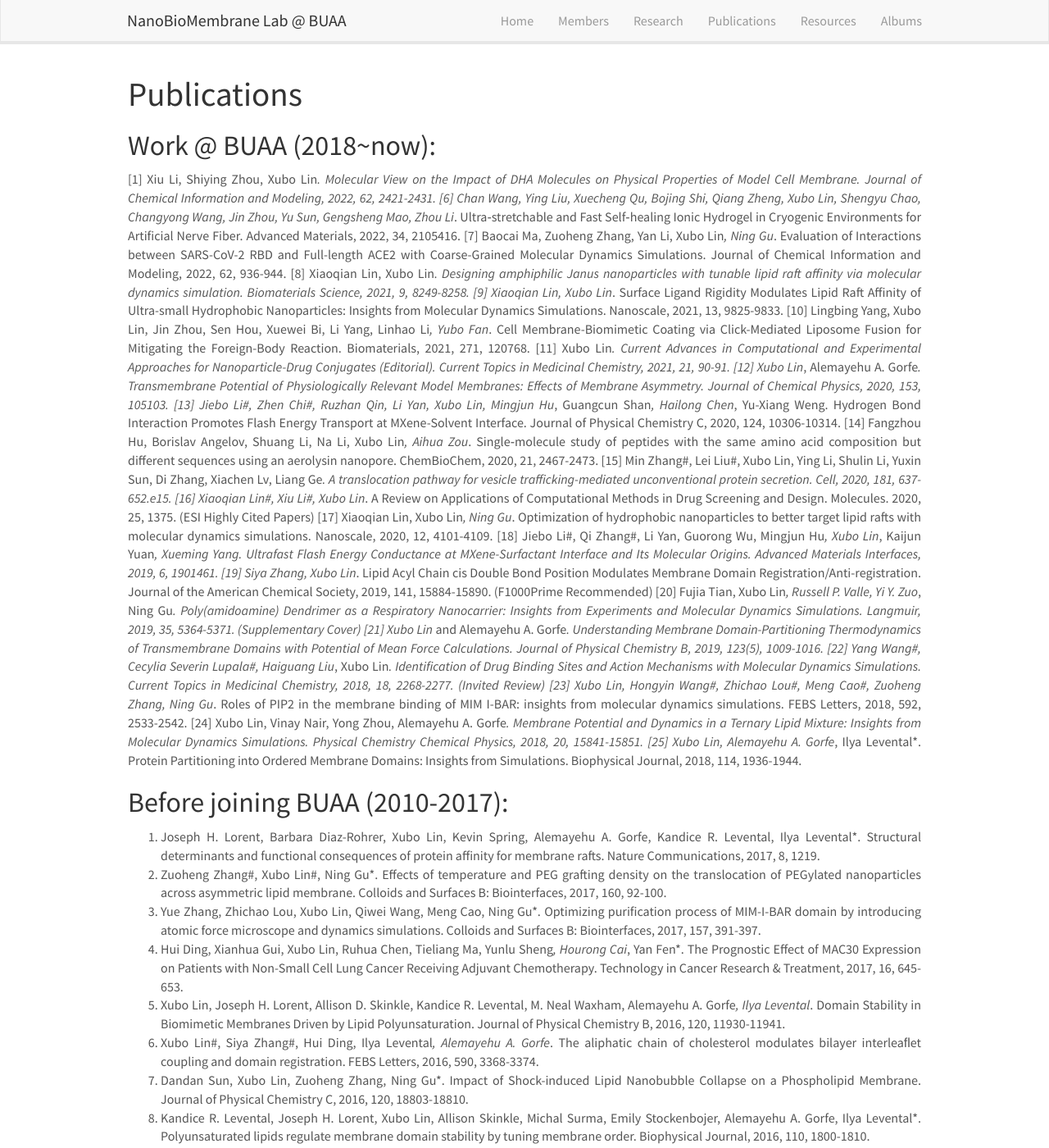
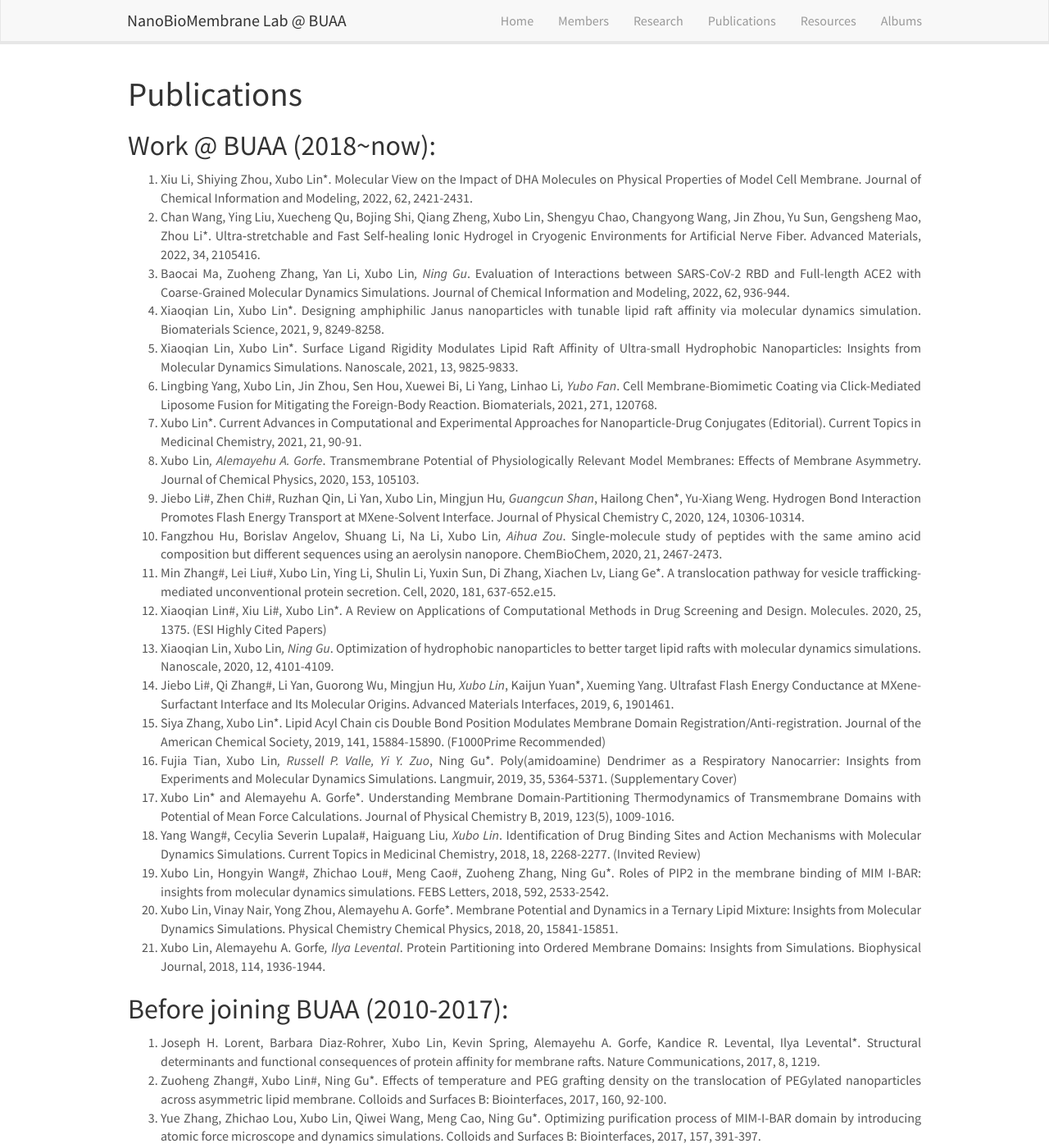
Before and after one commit to linxubo/linxubo.github.io, a Jekyll site: the page built from _pages/publications.md, in a window 1280 px wide and 1400 px high. Shown: the whole window at 82% size. Built offline with Jekyll 4.4.1, drawn with Linux system fonts in a browser that asks for light colours; nearby versions of some CDN libraries; a script that is not in the unit is left out.

Commit message:
Update publications.md

```diff
--- a/_pages/publications.md
+++ b/_pages/publications.md
@@ -8,27 +8,27 @@ permalink: /publications/
 
 # Publications
 ## Work @ BUAA (2018~now):
-[1]	Xiu Li, Shiying Zhou, Xubo Lin*. Molecular View on the Impact of DHA Molecules on Physical Properties of Model Cell Membrane. Journal of Chemical Information and Modeling, 2022, 62, 2421-2431.
-[6]	Chan Wang, Ying Liu, Xuecheng Qu, Bojing Shi, Qiang Zheng, Xubo Lin, Shengyu Chao, Changyong Wang, Jin Zhou, Yu Sun, Gengsheng Mao, Zhou Li*. Ultra‐stretchable and Fast Self‐healing Ionic Hydrogel in Cryogenic Environments for Artificial Nerve Fiber. Advanced Materials, 2022, 34, 2105416.
-[7]	Baocai Ma, Zuoheng Zhang, Yan Li, Xubo Lin*, Ning Gu*. Evaluation of Interactions between SARS-CoV-2 RBD and Full-length ACE2 with Coarse-Grained Molecular Dynamics Simulations. Journal of Chemical Information and Modeling, 2022, 62, 936-944.
-[8]	Xiaoqian Lin, Xubo Lin*. Designing amphiphilic Janus nanoparticles with tunable lipid raft affinity via molecular dynamics simulation. Biomaterials Science, 2021, 9, 8249-8258.
-[9]	Xiaoqian Lin, Xubo Lin*. Surface Ligand Rigidity Modulates Lipid Raft Affinity of Ultra-small Hydrophobic Nanoparticles: Insights from Molecular Dynamics Simulations. Nanoscale, 2021, 13, 9825-9833.
-[10]	Lingbing Yang, Xubo Lin, Jin Zhou, Sen Hou, Xuewei Bi, Li Yang, Linhao Li*, Yubo Fan*. Cell Membrane-Biomimetic Coating via Click-Mediated Liposome Fusion for Mitigating the Foreign-Body Reaction. Biomaterials, 2021, 271, 120768.
-[11]	Xubo Lin*. Current Advances in Computational and Experimental Approaches for Nanoparticle-Drug Conjugates (Editorial). Current Topics in Medicinal Chemistry, 2021, 21, 90-91.
-[12]	Xubo Lin*, Alemayehu A. Gorfe*. Transmembrane Potential of Physiologically Relevant Model Membranes: Effects of Membrane Asymmetry. Journal of Chemical Physics, 2020, 153, 105103.
-[13]	Jiebo Li#, Zhen Chi#, Ruzhan Qin, Li Yan, Xubo Lin, Mingjun Hu*, Guangcun Shan*, Hailong Chen*, Yu-Xiang Weng. Hydrogen Bond Interaction Promotes Flash Energy Transport at MXene-Solvent Interface. Journal of Physical Chemistry C, 2020, 124, 10306-10314.
-[14]	Fangzhou Hu, Borislav Angelov, Shuang Li, Na Li, Xubo Lin*, Aihua Zou*. Single‐molecule study of peptides with the same amino acid composition but different sequences using an aerolysin nanopore. ChemBioChem, 2020, 21, 2467-2473.
-[15]	Min Zhang#, Lei Liu#, Xubo Lin, Ying Li, Shulin Li, Yuxin Sun, Di Zhang, Xiachen Lv, Liang Ge*. A translocation pathway for vesicle trafficking-mediated unconventional protein secretion. Cell, 2020, 181, 637-652.e15.
-[16]	Xiaoqian Lin#, Xiu Li#, Xubo Lin*. A Review on Applications of Computational Methods in Drug Screening and Design. Molecules. 2020, 25, 1375. (ESI Highly Cited Papers)
-[17]	Xiaoqian Lin, Xubo Lin*, Ning Gu*. Optimization of hydrophobic nanoparticles to better target lipid rafts with molecular dynamics simulations. Nanoscale, 2020, 12, 4101-4109.
-[18]	Jiebo Li#, Qi Zhang#, Li Yan, Guorong Wu, Mingjun Hu*, Xubo Lin*, Kaijun Yuan*, Xueming Yang. Ultrafast Flash Energy Conductance at MXene-Surfactant Interface and Its Molecular Origins. Advanced Materials Interfaces, 2019, 6, 1901461.
-[19]	Siya Zhang, Xubo Lin*. Lipid Acyl Chain cis Double Bond Position Modulates Membrane Domain Registration/Anti-registration. Journal of the American Chemical Society, 2019, 141, 15884-15890. (F1000Prime Recommended)
-[20]	Fujia Tian, Xubo Lin*, Russell P. Valle, Yi Y. Zuo*, Ning Gu*. Poly(amidoamine) Dendrimer as a Respiratory Nanocarrier: Insights from Experiments and Molecular Dynamics Simulations. Langmuir, 2019, 35, 5364-5371. (Supplementary Cover)
-[21]	Xubo Lin* and Alemayehu A. Gorfe*. Understanding Membrane Domain-Partitioning Thermodynamics of Transmembrane Domains with Potential of Mean Force Calculations. Journal of Physical Chemistry B, 2019, 123(5), 1009-1016.
-[22]	Yang Wang#, Cecylia Severin Lupala#, Haiguang Liu*, Xubo Lin*. Identification of Drug Binding Sites and Action Mechanisms with Molecular Dynamics Simulations. Current Topics in Medicinal Chemistry, 2018, 18, 2268-2277. (Invited Review)
-[23]	Xubo Lin, Hongyin Wang#, Zhichao Lou#, Meng Cao#, Zuoheng Zhang, Ning Gu*. Roles of PIP2 in the membrane binding of MIM I-BAR: insights from molecular dynamics simulations. FEBS Letters, 2018, 592, 2533-2542.
-[24]	Xubo Lin, Vinay Nair, Yong Zhou, Alemayehu A. Gorfe*. Membrane Potential and Dynamics in a Ternary Lipid Mixture: Insights from Molecular Dynamics Simulations. Physical Chemistry Chemical Physics, 2018, 20, 15841-15851.
-[25]	Xubo Lin, Alemayehu A. Gorfe*, Ilya Levental*. Protein Partitioning into Ordered Membrane Domains: Insights from Simulations. Biophysical Journal, 2018, 114, 1936-1944.
+41.	Xiu Li, Shiying Zhou, Xubo Lin*. Molecular View on the Impact of DHA Molecules on Physical Properties of Model Cell Membrane. Journal of Chemical Information and Modeling, 2022, 62, 2421-2431.
+40.	Chan Wang, Ying Liu, Xuecheng Qu, Bojing Shi, Qiang Zheng, Xubo Lin, Shengyu Chao, Changyong Wang, Jin Zhou, Yu Sun, Gengsheng Mao, Zhou Li*. Ultra‐stretchable and Fast Self‐healing Ionic Hydrogel in Cryogenic Environments for Artificial Nerve Fiber. Advanced Materials, 2022, 34, 2105416.
+39.	Baocai Ma, Zuoheng Zhang, Yan Li, Xubo Lin*, Ning Gu*. Evaluation of Interactions between SARS-CoV-2 RBD and Full-length ACE2 with Coarse-Grained Molecular Dynamics Simulations. Journal of Chemical Information and Modeling, 2022, 62, 936-944.
+38.	Xiaoqian Lin, Xubo Lin*. Designing amphiphilic Janus nanoparticles with tunable lipid raft affinity via molecular dynamics simulation. Biomaterials Science, 2021, 9, 8249-8258.
+37.	Xiaoqian Lin, Xubo Lin*. Surface Ligand Rigidity Modulates Lipid Raft Affinity of Ultra-small Hydrophobic Nanoparticles: Insights from Molecular Dynamics Simulations. Nanoscale, 2021, 13, 9825-9833.
+36.	Lingbing Yang, Xubo Lin, Jin Zhou, Sen Hou, Xuewei Bi, Li Yang, Linhao Li*, Yubo Fan*. Cell Membrane-Biomimetic Coating via Click-Mediated Liposome Fusion for Mitigating the Foreign-Body Reaction. Biomaterials, 2021, 271, 120768.
+35.	Xubo Lin*. Current Advances in Computational and Experimental Approaches for Nanoparticle-Drug Conjugates (Editorial). Current Topics in Medicinal Chemistry, 2021, 21, 90-91.
+34.	Xubo Lin*, Alemayehu A. Gorfe*. Transmembrane Potential of Physiologically Relevant Model Membranes: Effects of Membrane Asymmetry. Journal of Chemical Physics, 2020, 153, 105103.
+33.	Jiebo Li#, Zhen Chi#, Ruzhan Qin, Li Yan, Xubo Lin, Mingjun Hu*, Guangcun Shan*, Hailong Chen*, Yu-Xiang Weng. Hydrogen Bond Interaction Promotes Flash Energy Transport at MXene-Solvent Interface. Journal of Physical Chemistry C, 2020, 124, 10306-10314.
+32.	Fangzhou Hu, Borislav Angelov, Shuang Li, Na Li, Xubo Lin*, Aihua Zou*. Single‐molecule study of peptides with the same amino acid composition but different sequences using an aerolysin nanopore. ChemBioChem, 2020, 21, 2467-2473.
+31.	Min Zhang#, Lei Liu#, Xubo Lin, Ying Li, Shulin Li, Yuxin Sun, Di Zhang, Xiachen Lv, Liang Ge*. A translocation pathway for vesicle trafficking-mediated unconventional protein secretion. Cell, 2020, 181, 637-652.e15.
+30.	Xiaoqian Lin#, Xiu Li#, Xubo Lin*. A Review on Applications of Computational Methods in Drug Screening and Design. Molecules. 2020, 25, 1375. (ESI Highly Cited Papers)
+29.	Xiaoqian Lin, Xubo Lin*, Ning Gu*. Optimization of hydrophobic nanoparticles to better target lipid rafts with molecular dynamics simulations. Nanoscale, 2020, 12, 4101-4109.
+28.	Jiebo Li#, Qi Zhang#, Li Yan, Guorong Wu, Mingjun Hu*, Xubo Lin*, Kaijun Yuan*, Xueming Yang. Ultrafast Flash Energy Conductance at MXene-Surfactant Interface and Its Molecular Origins. Advanced Materials Interfaces, 2019, 6, 1901461.
+27.	Siya Zhang, Xubo Lin*. Lipid Acyl Chain cis Double Bond Position Modulates Membrane Domain Registration/Anti-registration. Journal of the American Chemical Society, 2019, 141, 15884-15890. (F1000Prime Recommended)
+26.	Fujia Tian, Xubo Lin*, Russell P. Valle, Yi Y. Zuo*, Ning Gu*. Poly(amidoamine) Dendrimer as a Respiratory Nanocarrier: Insights from Experiments and Molecular Dynamics Simulations. Langmuir, 2019, 35, 5364-5371. (Supplementary Cover)
+25.	Xubo Lin* and Alemayehu A. Gorfe*. Understanding Membrane Domain-Partitioning Thermodynamics of Transmembrane Domains with Potential of Mean Force Calculations. Journal of Physical Chemistry B, 2019, 123(5), 1009-1016.
+24.	Yang Wang#, Cecylia Severin Lupala#, Haiguang Liu*, Xubo Lin*. Identification of Drug Binding Sites and Action Mechanisms with Molecular Dynamics Simulations. Current Topics in Medicinal Chemistry, 2018, 18, 2268-2277. (Invited Review)
+23.	Xubo Lin, Hongyin Wang#, Zhichao Lou#, Meng Cao#, Zuoheng Zhang, Ning Gu*. Roles of PIP2 in the membrane binding of MIM I-BAR: insights from molecular dynamics simulations. FEBS Letters, 2018, 592, 2533-2542.
+22.	Xubo Lin, Vinay Nair, Yong Zhou, Alemayehu A. Gorfe*. Membrane Potential and Dynamics in a Ternary Lipid Mixture: Insights from Molecular Dynamics Simulations. Physical Chemistry Chemical Physics, 2018, 20, 15841-15851.
+21.	Xubo Lin, Alemayehu A. Gorfe*, Ilya Levental*. Protein Partitioning into Ordered Membrane Domains: Insights from Simulations. Biophysical Journal, 2018, 114, 1936-1944.
 
 ## Before joining BUAA (2010-2017):
 20. Joseph H.  Lorent, Barbara Diaz-Rohrer, Xubo Lin, Kevin Spring, Alemayehu A. Gorfe, Kandice R. Levental, Ilya Levental*. Structural determinants and functional consequences of protein affinity for membrane rafts. Nature Communications, 2017, 8, 1219.
```
